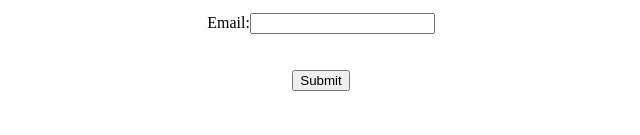
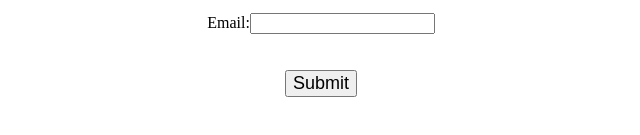
Before and after one commit to Naitik-tejani/Java-Script, a plain HTML site: page form validestion/form.html in a window 1280 px wide. Shown: the part 129-264 px from the top of the page, 319-959 px from the left. Drawn offline with Linux system fonts and the light colour scheme.

Commit message:
add file

```diff
--- a/form validestion/form.html
+++ b/form validestion/form.html
@@ -20,11 +20,12 @@
             <br><br>
             <span id="emailerr" style="color:red;"></span>
             <br>
-            <button type="button" onclick="formvalidation()">Submit</button>
+            <button type="button" onclick="formvalidation()" style="font-size:18px;">Submit</button>
             <br>
             <p id="success" style="color:green;"></p>
         </form>
     </div>
+
 
 
     <script>
```
